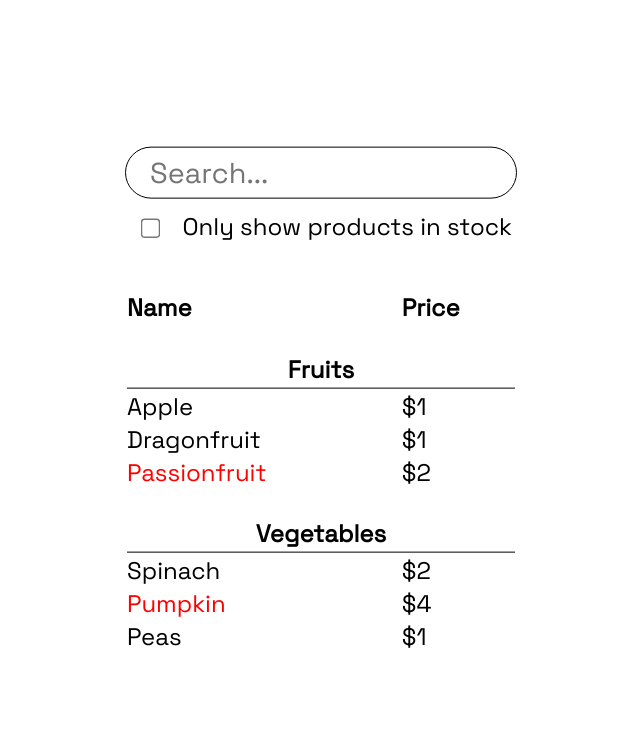
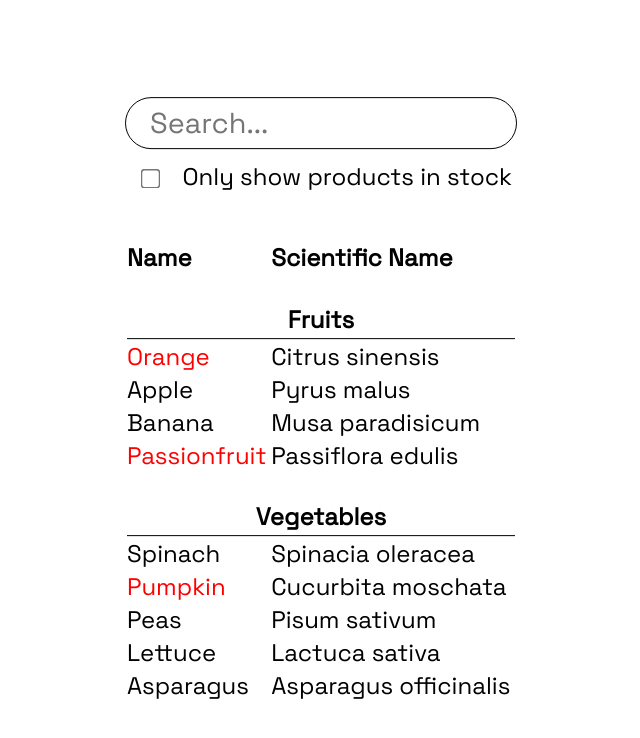
Before and after one commit to Nigel-Nkomo/searchable-product-data-table, a React (Create React App) app: page / in a window 1280 px wide. Shown: the top 738 px of the page, without its empty margins (319-959 px from the left). Built offline with nearby package versions, Linux system fonts and the light colour scheme.

Commit message:
add more fruits and vegetables

```diff
--- a/src/App.js
+++ b/src/App.js
@@ -1,5 +1,6 @@
 import { PRODUCTS } from "./products";
 import "./App.css";
+import { useState } from "react";
 
 function ProductCategoryRow({ category }) {
   return (
@@ -21,16 +22,24 @@ function ProductRow({ product }) {
   return (
     <tr>
       <td>{name}</td>
-      <td>{product.price}</td>
+      <td>{product.scientificName}</td>
     </tr>
   );
 }
 
-function ProductTable({ products }) {
+function ProductTable({ products, filterText, inStockOnly }) {
   const rows = [];
   let lastCategory = null;
 
   products.forEach((product) => {
+    if (product.name.toLowerCase().indexOf(filterText.toLowerCase()) === -1) {
+      return;
+    }
+
+    if (inStockOnly && !product.stocked) {
+      return;
+    }
+
     if (product.category !== lastCategory) {
       rows.push(
         <ProductCategoryRow
@@ -48,7 +57,7 @@ function ProductTable({ products }) {
       <thead>
         <tr>
           <th>Name</th>
-          <th>Price</th>
+          <th>Scientific Name</th>
         </tr>
       </thead>
       <tbody>{rows}</tbody>
@@ -56,23 +65,53 @@ function ProductTable({ products }) {
   );
 }
 
-function SearchBar() {
+function SearchBar({
+  filterText,
+  inStockOnly,
+  onFilterTextChange,
+  onInStockOnlyChange,
+}) {
   return (
     <form className="search__form">
-      <input type="text" placeholder="Search..." className="search__input" />
+      <input
+        type="text"
+        value={filterText}
+        placeholder="Search..."
+        onChange={(e) => {
+          onFilterTextChange(e.target.value);
+        }}
+        className="search__input"
+      />
       <label>
-        <input type="checkbox" className="search__checkbox" /> Only show
-        products in stock
+        <input
+          type="checkbox"
+          checked={inStockOnly}
+          onChange={(e) => onInStockOnlyChange(e.target.checked)}
+          className="search__checkbox"
+        />{" "}
+        Only show products in stock
       </label>
     </form>
   );
 }
 
 function FilterableProductTable({ products }) {
+  const [filterText, setFilterText] = useState("");
+  const [inStockOnly, setInStockOnly] = useState(false);
+
   return (
     <div className="container">
-      <SearchBar />
-      <ProductTable products={products} />
+      <SearchBar
+        filterText={filterText}
+        inStockOnly={inStockOnly}
+        onFilterTextChange={setFilterText}
+        onInStockOnlyChange={setInStockOnly}
+      />
+      <ProductTable
+        products={products}
+        filterText={filterText}
+        inStockOnly={inStockOnly}
+      />
     </div>
   );
 }
--- a/src/products.js
+++ b/src/products.js
@@ -1,8 +1,59 @@
 export const PRODUCTS = [
-  { category: "Fruits", price: "$1", stocked: true, name: "Apple" },
-  { category: "Fruits", price: "$1", stocked: true, name: "Dragonfruit" },
-  { category: "Fruits", price: "$2", stocked: false, name: "Passionfruit" },
-  { category: "Vegetables", price: "$2", stocked: true, name: "Spinach" },
-  { category: "Vegetables", price: "$4", stocked: false, name: "Pumpkin" },
-  { category: "Vegetables", price: "$1", stocked: true, name: "Peas" },
+  {
+    category: "Fruits",
+    scientificName: "Citrus sinensis",
+    stocked: false,
+    name: "Orange",
+  },
+  {
+    category: "Fruits",
+    scientificName: "Pyrus malus",
+    stocked: true,
+    name: "Apple",
+  },
+  {
+    category: "Fruits",
+    scientificName: "Musa paradisicum",
+    stocked: true,
+    name: "Banana",
+  },
+
+  {
+    category: "Fruits",
+    scientificName: "Passiflora edulis",
+    stocked: false,
+    name: "Passionfruit",
+  },
+
+  {
+    category: "Vegetables",
+    scientificName: "Spinacia oleracea",
+    stocked: true,
+    name: "Spinach",
+  },
+  {
+    category: "Vegetables",
+    scientificName: "Cucurbita moschata",
+    stocked: false,
+    name: "Pumpkin",
+  },
+  {
+    category: "Vegetables",
+    scientificName: "Pisum sativum",
+    stocked: true,
+    name: "Peas",
+  },
+  {
+    category: "Vegetables",
+    scientificName: "Lactuca sativa",
+    stocked: true,
+    name: "Lettuce",
+  },
+
+  {
+    category: "Vegetables",
+    scientificName: "Asparagus officinalis",
+    stocked: true,
+    name: "Asparagus",
+  },
 ];
```
